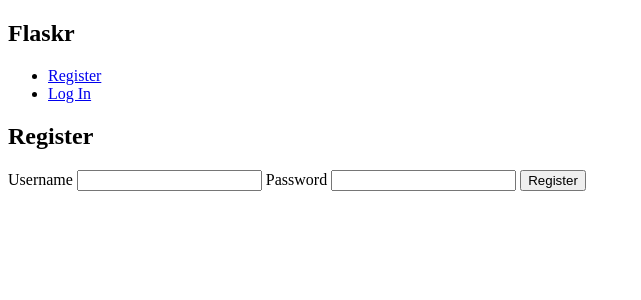
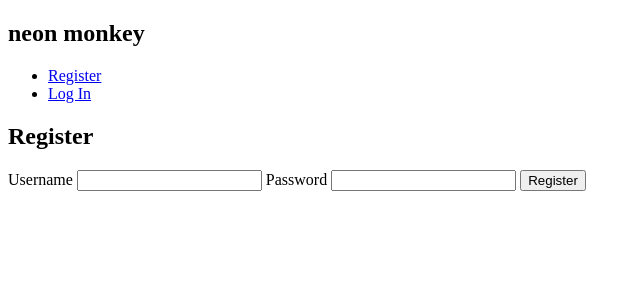
Before and after one commit to nprtvx/nprtvx.github.io, a Flask app: page /auth/register in a window 1280 px wide. Shown: the top 300 px of the page, without its empty margins (0-641 px from the left). Run offline with Flask 3, Linux system fonts and the light colour scheme.

Commit message:
Update base.html

```diff
--- a/templates/base.html
+++ b/templates/base.html
@@ -1,12 +1,19 @@
 <!doctype html>
 <html lang="en">
   <head>
+    <meta charset="UTF-8">
+    <meta name="viewport" content="width=device-width, initial-scale=1.0">
+    <meta name="description" content="cyber monkeys"> <meta name="keywords" content="neon, monkey, cyber">
+    <meta name="author" content="neonmonkey08@gmail.com"> <meta property="og:title" content="Neon Monkey">
+    <meta property="og:description" content="cyber monkeys"> <meta property="og:image" content="./media/logo.svg">
+    <meta property="og:url" content="https://nprtvx.github.io">
     <title>{% block title %}{% endblock %} - Neon Monkey</title>
+    <link rel="icon" type="image/svg+xml" href="./media/logo.svg">
 <!--     <link rel="stylesheet" href="{{ url_for('static', filename='style.css') }}"> -->
   </head>
   <body>
     <nav>
-      <h1>Flaskr</h1>
+      <h1>neon monkey</h1>
       <ul>
         {% if g.user %}
         <li><span>{{ g.user['username'] }}</span>
```
